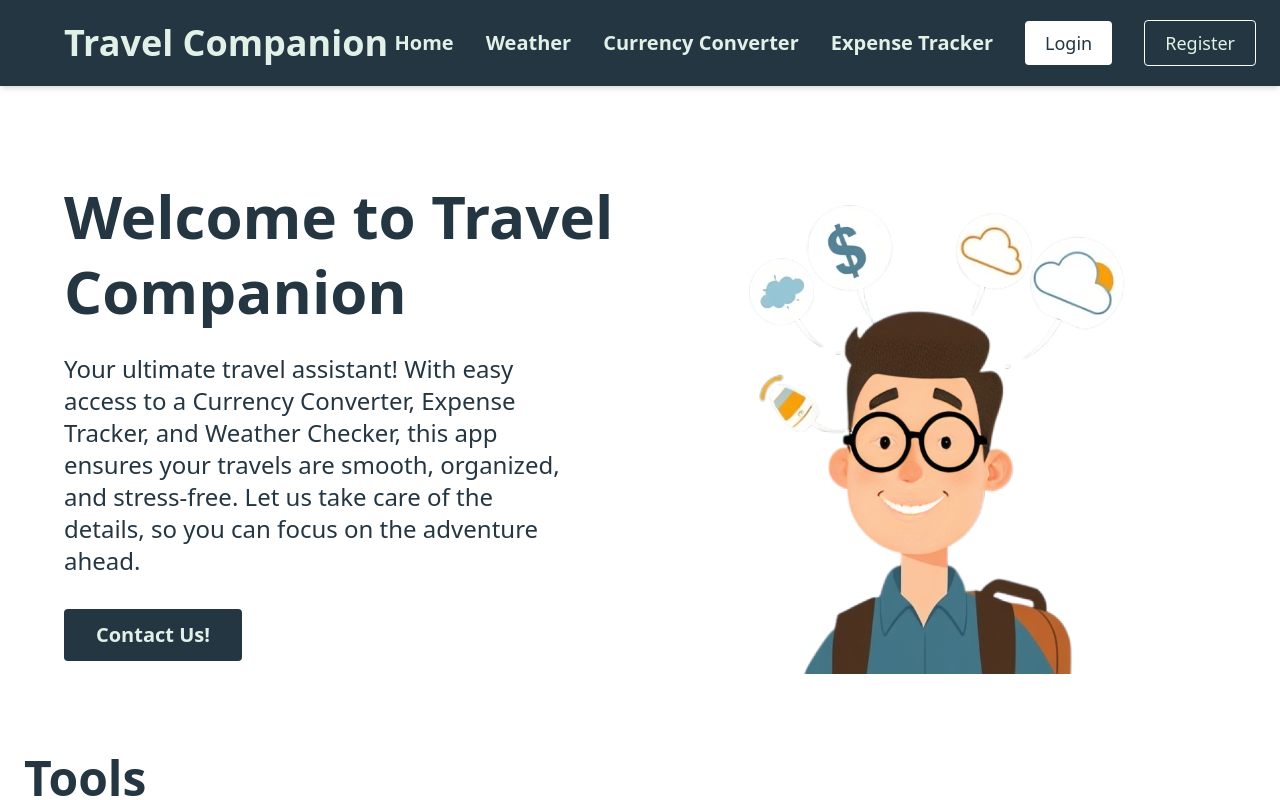
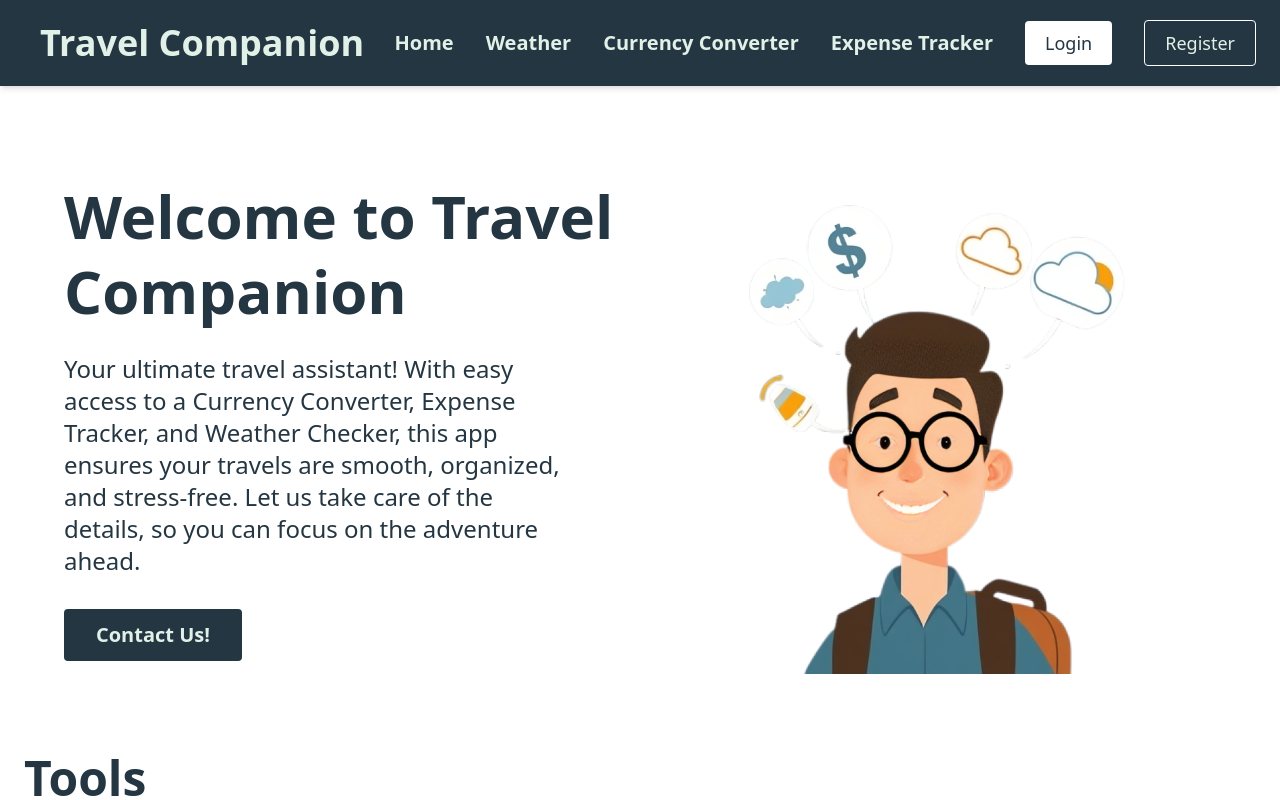
Before and after one commit to ghulammuttaqashah/Travel-Companion, a React (Vite) app in the folder client/travel-companion-app/: page / in a window 1280 px wide. Shown: the top 800 px of the page. Built offline with nearby package versions, Linux system fonts and the light colour scheme; no server answers.

Commit message:
updated the padding in the title of Header.jsx

```diff
--- a/client/travel-companion-app/src/components/Header.jsx
+++ b/client/travel-companion-app/src/components/Header.jsx
@@ -44,7 +44,7 @@ function Header() {
   return (
     <header className="bg-[#243642] text-[#E2F1E7] px-6 py-5 flex items-center justify-between relative shadow-md">
       {/* ✅ Responsive Padding for Title */}
-      <h1 className="text-3xl sm:text-4xl font-extrabold pl-4 sm:pl-10">
+      <h1 className="text-3xl sm:text-4xl font-extrabold pl-4 sm:pl-4">
         Travel Companion
       </h1>
 
```
